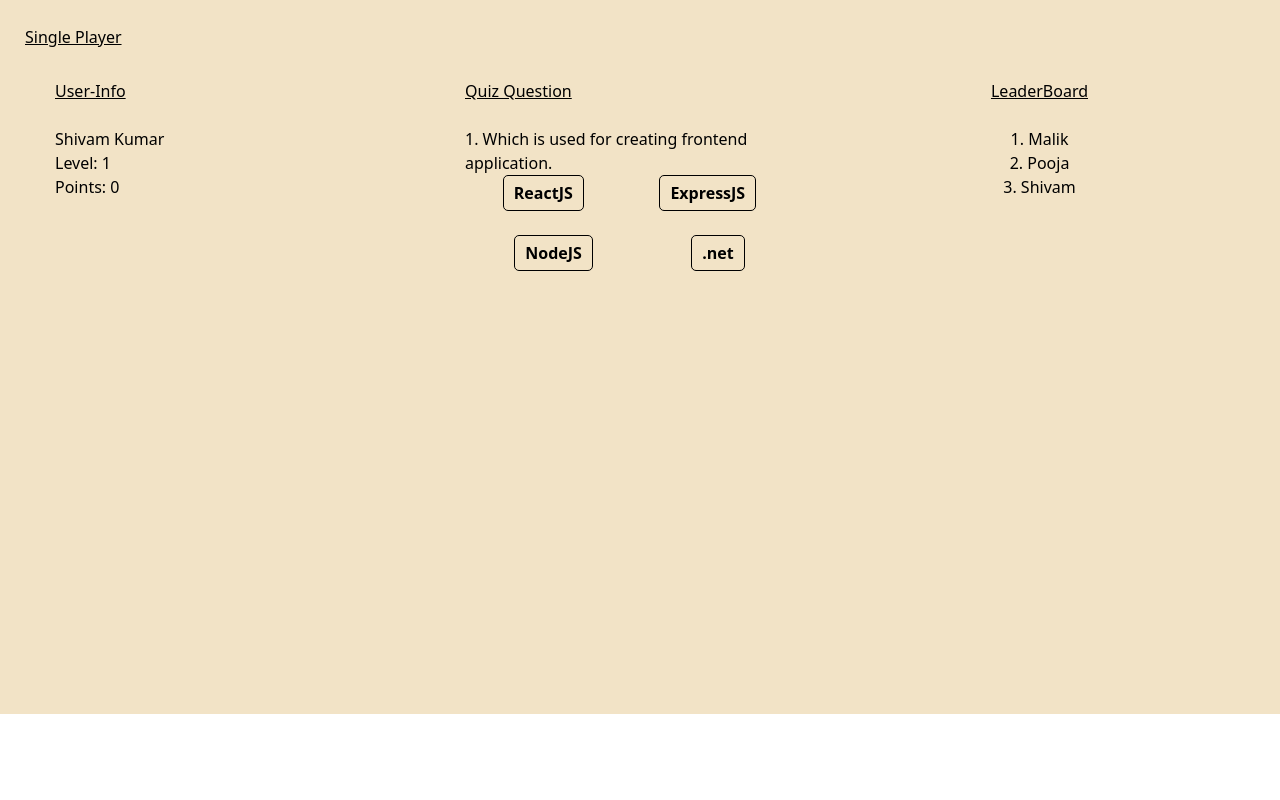
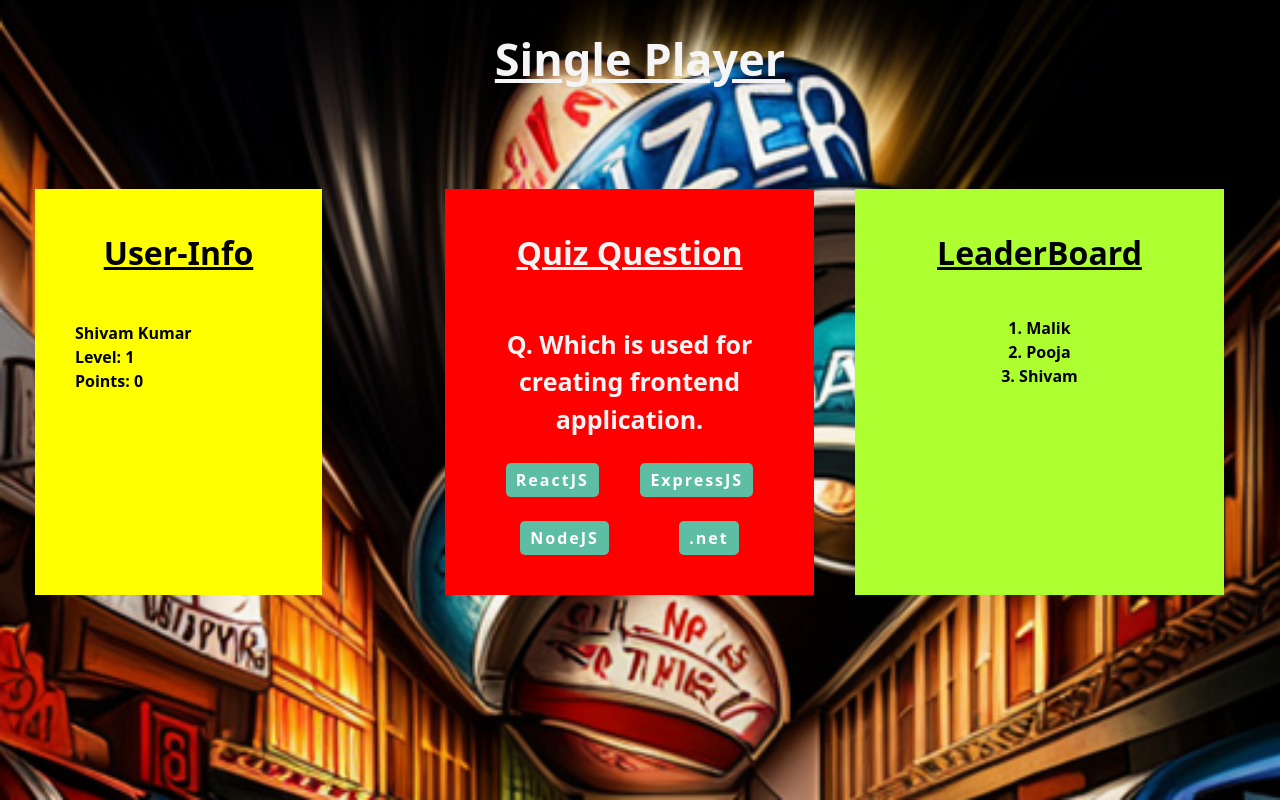
Before and after one commit to MalikRehan-M/Buzzer-Battle, a React (Create React App) app in the folder frontend/: page /singleplayer in a window 1280 px wide. Built offline with nearby package versions, Linux system fonts and the light colour scheme.

Commit message:
This is some style changes in singleplayer page code

```diff
--- a/frontend/src/pages/singleplayer.tsx
+++ b/frontend/src/pages/singleplayer.tsx
@@ -5,27 +5,51 @@ const Singleplayer = () => {
   const [score, setScore] = useState(0);
 
   return (
-    <div style={{ padding: "25px", backgroundColor: "#f2e3c6" }}>
-      <h1 style={{ textDecoration: "underline" }}>Single Player</h1>
+    <div
+      style={{ padding: "25px", backgroundImage: "url('./background.png')" }}
+      className="w-screen h-screen bg-no-repeat bg-cover"
+    >
+      <h1
+        style={{
+          fontSize: "45px",
+          textDecoration: "underline",
+          color: "whitesmoke",
+          fontWeight: "bolder",
+          textAlign: "center",
+        }}
+      >
+        Single Player
+      </h1>
       <div
         style={{
           display: "grid",
+          marginTop: "7%",
           justifyContent: "center",
           gridTemplateColumns: "repeat(3,1fr)",
-          height: "80vh",
         }}
       >
         {/* ---------------- UserInfo --------------- */}
         <div
           style={{
-            // border: "1px solid black",
-            padding: "20px",
+            padding: "40px",
             margin: "10px",
             width: "70%",
             textAlign: "left",
+            backgroundColor: "yellow",
+            color: "black",
+            fontWeight: "bold",
           }}
         >
-          <h2 style={{ textDecoration: "underline" }}>User-Info</h2>
+          <h2
+            style={{
+              textDecoration: "underline",
+              fontSize: "32px",
+              marginBottom: "20px",
+              textAlign: "center",
+            }}
+          >
+            User-Info
+          </h2>
           <br />
           <h3>Shivam Kumar</h3>
           <h3>Level: {level}</h3>
@@ -35,22 +59,31 @@ const Singleplayer = () => {
         {/* ------------------- Quiz Question ------------- */}
         <div
           style={{
-            // border: "1px solid black",
-            padding: "20px",
+            padding: "40px",
             margin: "10px",
             width: "90%",
+            backgroundColor: "red",
+            color: "whitesmoke",
+            fontWeight: "bold",
+            textAlign: "center",
           }}
         >
-          <h2 style={{ textDecoration: "underline" }}>Quiz Question</h2>
+          <h2 style={{ textDecoration: "underline", fontSize: "32px" }}>
+            Quiz Question
+          </h2>
           <br />
-          <h3>1. Which is used for creating frontend application.</h3>
+          <h3 style={{ margin: "25px 5px", fontSize: "25px" }}>
+            Q. Which is used for creating frontend application.
+          </h3>
           <div style={{ display: "flex", justifyContent: "space-around" }}>
             <button
               style={{
                 padding: "5px 10px",
-                border: "1px solid black",
                 borderRadius: "5px",
                 fontWeight: "bold",
+                color: "white",
+                backgroundColor: "#5dbea3",
+                letterSpacing: "2px",
               }}
             >
               ReactJS
@@ -58,9 +91,11 @@ const Singleplayer = () => {
             <button
               style={{
                 padding: "5px 10px",
-                border: "1px solid black",
                 borderRadius: "5px",
                 fontWeight: "bold",
+                color: "white",
+                backgroundColor: "#5dbea3",
+                letterSpacing: "2px",
               }}
             >
               ExpressJS
@@ -71,9 +106,11 @@ const Singleplayer = () => {
             <button
               style={{
                 padding: "5px 10px",
-                border: "1px solid black",
                 borderRadius: "5px",
                 fontWeight: "bold",
+                color: "white",
+                backgroundColor: "#5dbea3",
+                letterSpacing: "2px",
               }}
             >
               NodeJS
@@ -81,9 +118,11 @@ const Singleplayer = () => {
             <button
               style={{
                 padding: "5px 10px",
-                border: "1px solid black",
                 borderRadius: "5px",
                 fontWeight: "bold",
+                color: "white",
+                backgroundColor: "#5dbea3",
+                letterSpacing: "2px",
               }}
             >
               .net
@@ -94,14 +133,24 @@ const Singleplayer = () => {
         {/* ---------------- Leaderboard ----------------- */}
         <div
           style={{
-            // border: "1px solid black",
-            padding: "20px",
+            padding: "40px",
             margin: "10px",
             width: "90%",
             textAlign: "center",
+            backgroundColor: "greenyellow",
+            color: "black",
+            fontWeight: "bold",
           }}
         >
-          <h2 style={{ textDecoration: "underline" }}>LeaderBoard</h2>
+          <h2
+            style={{
+              textDecoration: "underline",
+              fontSize: "32px",
+              marginBottom: "15px",
+            }}
+          >
+            LeaderBoard
+          </h2>
           <br />
           <h3>1. Malik</h3>
           <h3>2. Pooja</h3>
```
